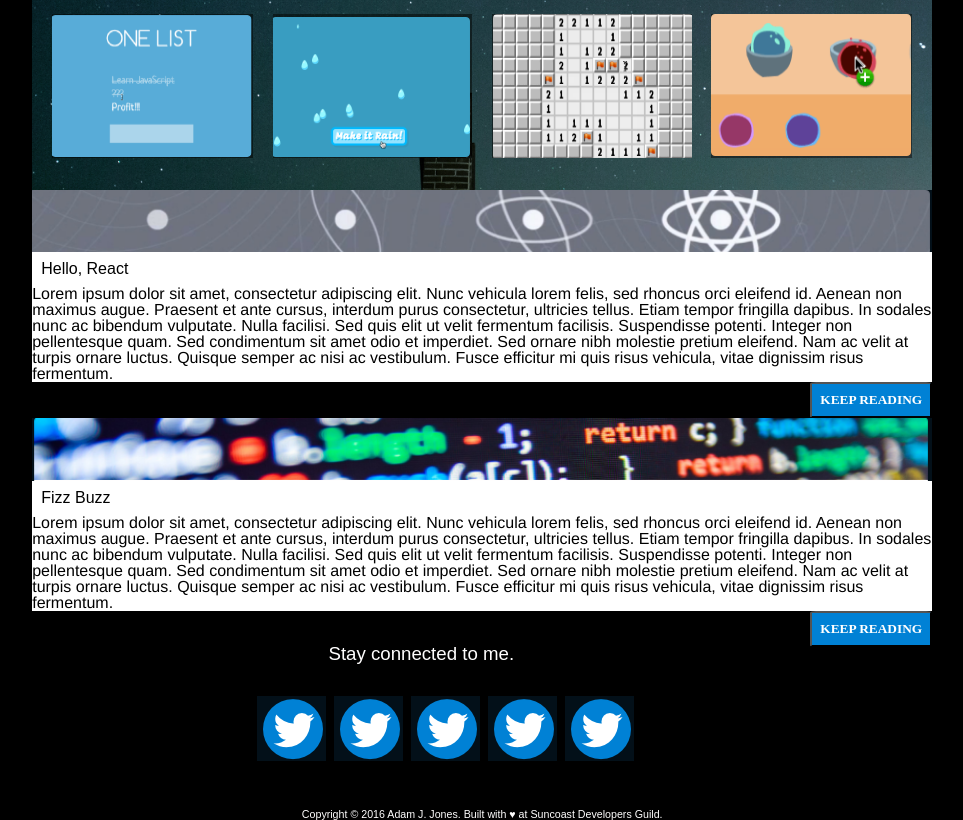
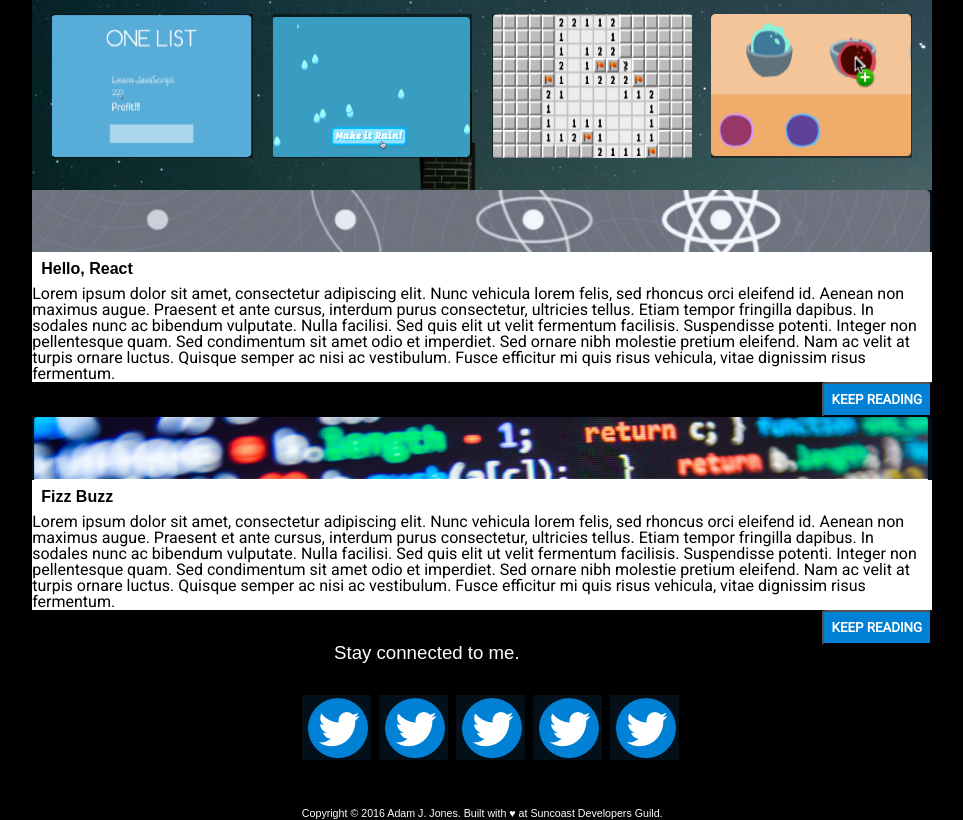
Before and after one commit to adamjjones/mockup, a website: page public/index.html in a window 1280 px wide. Shown: the part 353-1173 px from the top of the page, without its empty margins (19-982 px from the left). Drawn offline with Linux system fonts and the light colour scheme.

Commit message:
Changed some font properties

```diff
--- a/public/index.html
+++ b/public/index.html
@@ -7,6 +7,10 @@
     <link rel="shortcut icon" href="/favicon.ico" />
     <link rel="stylesheet" href="/screen.css" />
     <link rel="stylesheet" href="/mockup.css" />
+    <link
+      href="https://fonts.googleapis.com/css?family=Roboto&display=swap"
+      rel="stylesheet"
+    />
     <link rel="stylesheet" href="/responsive.css" />
   </head>
   <body>
--- a/public/mockup.css
+++ b/public/mockup.css
@@ -121,8 +121,8 @@ button {
   float: right;
   /* margin-bottom: 10%; */
   padding: 0.5rem;
-  font-family: 'Times New Roman', Times, serif;
   font-size: 10pt;
+  font-family: 'Roboto', sans-serif;
   font-weight: bold;
   color: #ffffff;
   background-color: #0081d5;
@@ -154,7 +154,7 @@ button {
   /* justify-content: space-between; */
   align-content: center;
   margin-top: 2rem;
-  margin-left: 25%;
+  margin-left: 30%;
   /* margin-right: 10%; */
 }
 .media-icon {
@@ -223,7 +223,6 @@ button {
 #img-bar {
   display: flex;
   flex-direction: row;
-
   justify-content: space-evenly;
   border-radius: 10%;
   margin-top: 80px;
@@ -235,12 +234,13 @@ button {
   /* flex-direction: row; */
   background-color: white;
   font-size: 12pt;
-  font-family: 'Franklin Gothic Medium', 'Arial Narrow', Arial, sans-serif;
+  font-family: 'Roboto', sans-serif;
 }
 
 .content-bold {
   display: flex;
   flex-direction: row;
+  font-weight: bold;
   background-color: #ffffff;
   padding: 1%;
 }
```
